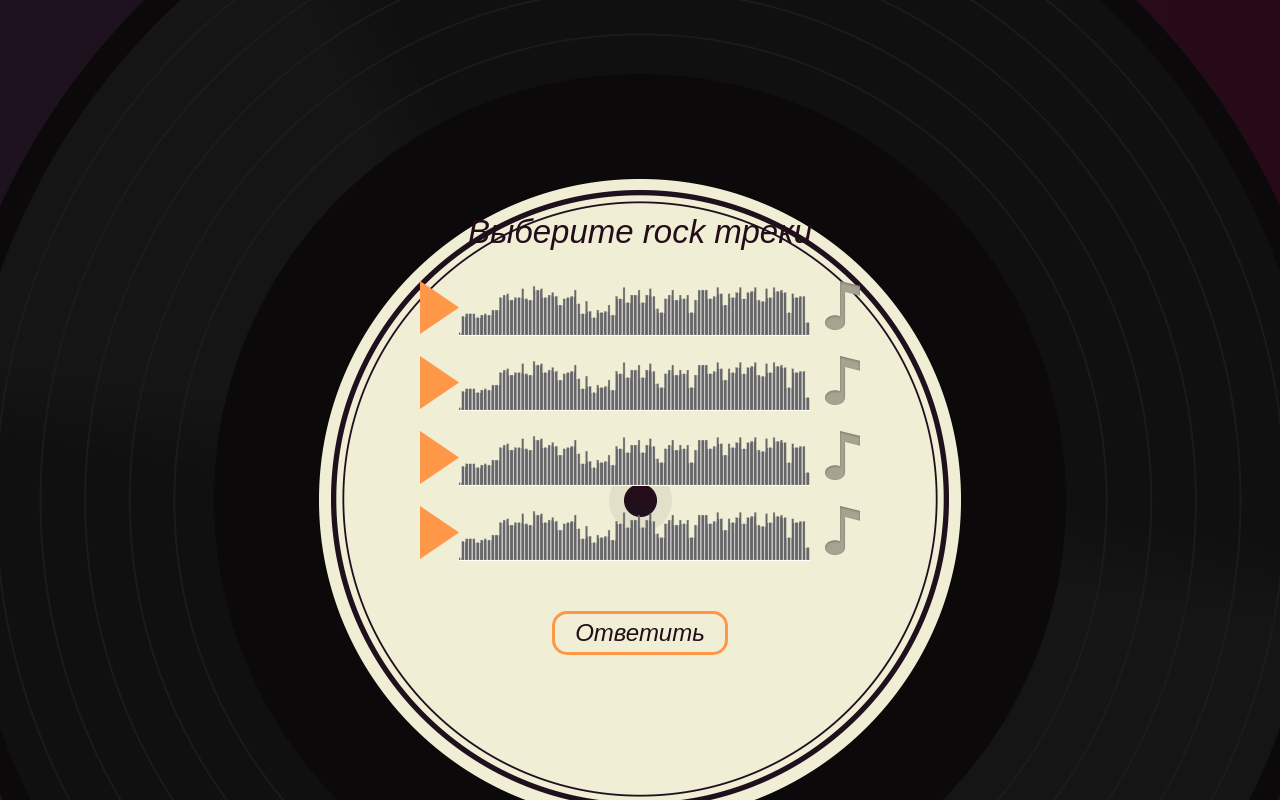
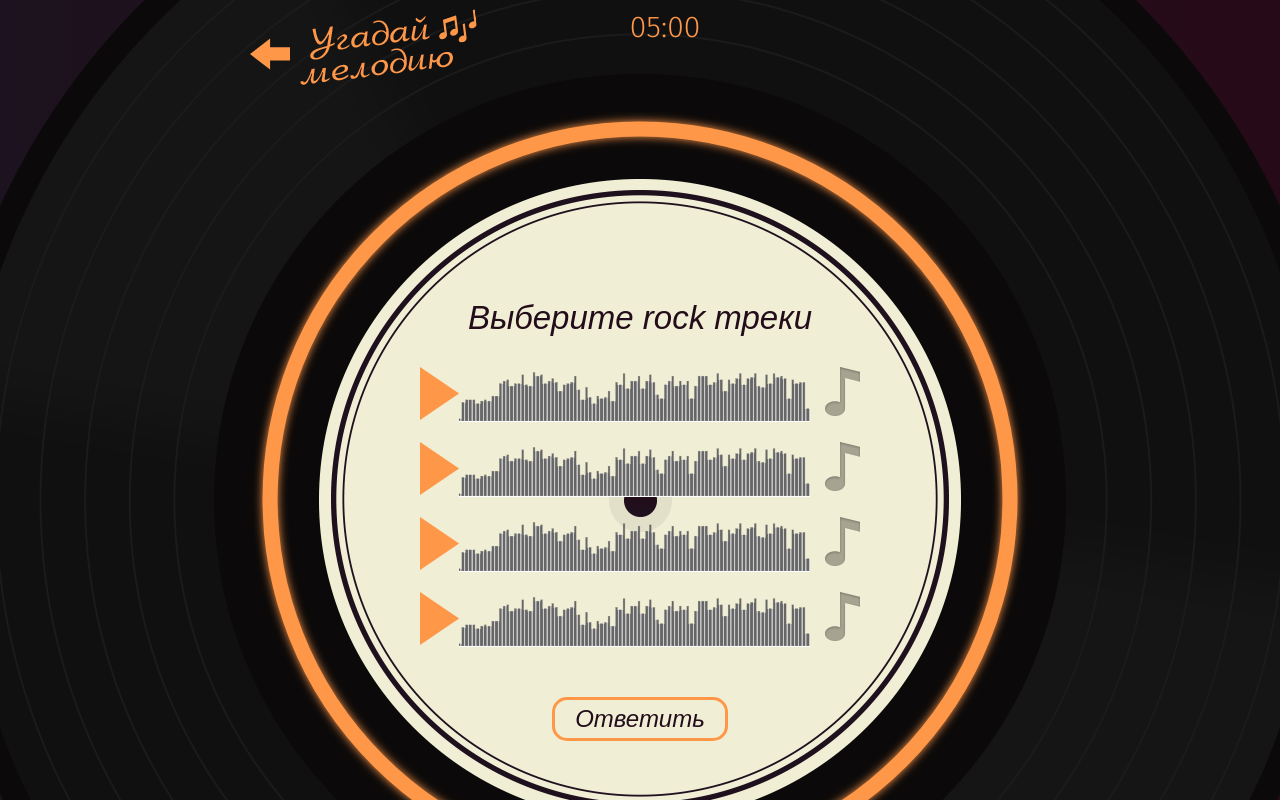
Before and after one commit to Ushakova-Olga/809831-guess-melody-2, a React app: page / in a window 1280 px wide. Both pictures are taken after a click on the button "Начать игру". Shown: the top 800 px of the page. Built offline with nearby package versions, Linux system fonts and the light colour scheme.

Commit message:
Добавляет компонент для визуализации количества ошибок

```diff
--- a/src/components/app/app.jsx
+++ b/src/components/app/app.jsx
@@ -3,6 +3,7 @@ import PropTypes from 'prop-types';
 import WelcomeScreen from "../../components/welcome-screen/welcome-screen.jsx";
 import QuestionArtist from "../../components/question-artist/question-artist.jsx";
 import QuestionGenre from "../../components/question-genre/question-genre.jsx";
+import GameHeader from "../../components/game-header/game-header.jsx";
 
 import {connect} from "react-redux";
 import {ActionCreator} from "../../reducer/reducer.js";
@@ -13,7 +14,12 @@ class App extends React.PureComponent {
     const {questions, step, mistakes, gameTime} = this.props;
     const currentQuestion = questions[step];
 
-    return this._getScreen(currentQuestion);
+    return <section className="game">
+
+      {currentQuestion && <GameHeader mistakes={mistakes} gameTime={gameTime} />}
+
+      {this._getScreen(currentQuestion)}
+    </section>
   }
 
   _getScreen(question) {
--- /dev/null
+++ b/src/components/game-header/game-header.jsx
@@ -0,0 +1,33 @@
+import React from "react";
+import PropTypes from "prop-types";
+
+const GameHeader = ({mistakes, gameTime}) => {
+  return <header className="game__header">
+    <a className="game__back" href="#">
+      <span className="visually-hidden">Сыграть ещё раз</span>
+      <img className="game__logo" src="img/melody-logo-ginger.png" alt="Угадай мелодию" />
+    </a>
+
+    <svg xmlns="http://www.w3.org/2000/svg" className="timer" viewBox="0 0 780 780">
+      <circle className="timer__line" cx="390" cy="390" r="370" style={{filter: `url(#blur)`, transform: `rotate(-90deg) scaleY(-1)`, transformOrigin: `center`}} />
+    </svg>
+
+    <div className="timer__value" xmlns="http://www.w3.org/1999/xhtml">
+      <span className="timer__mins">05</span>
+      <span className="timer__dots">:</span>
+      <span className="timer__secs">00</span>
+    </div>
+
+    <div className="game__mistakes">
+    {new Array(mistakes).fill(``).map(() =>
+      <div key={Math.random() + mistakes} className="wrong"></div>  )}
+    </div>
+  </header>;
+};
+
+GameHeader.propTypes = {
+  mistakes: PropTypes.number.isRequired,
+  gameTime: PropTypes.number.isRequired,
+};
+
+export default GameHeader;
```
